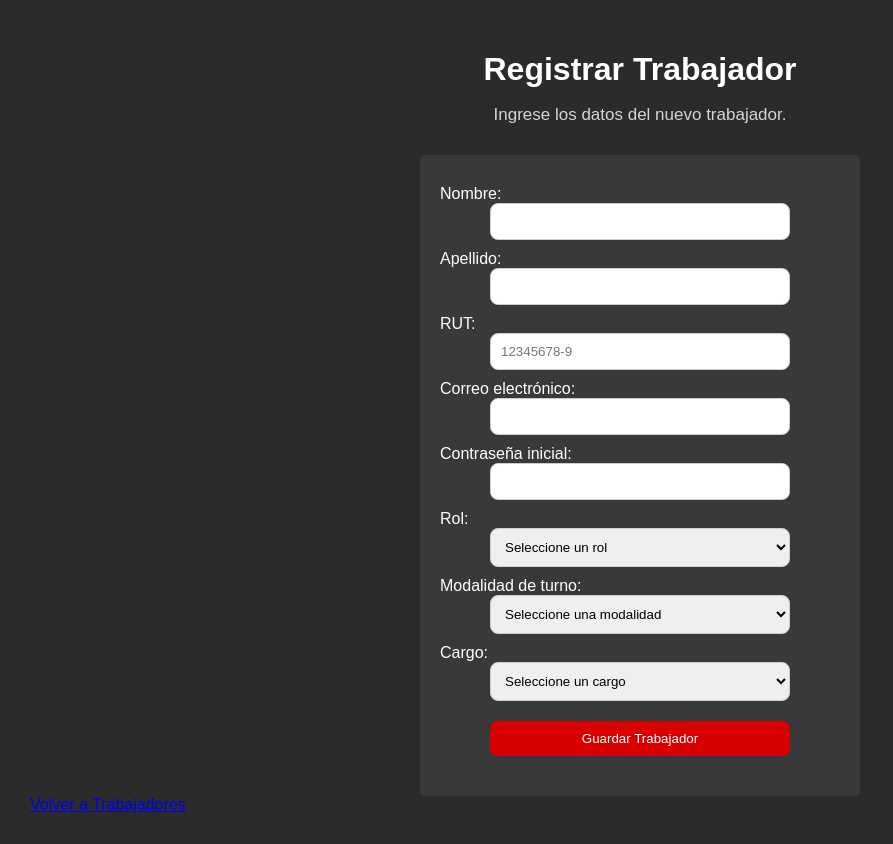
After one commit to aliciawon/TurnoSmart, a Flask app: page /jefatura/ingreso-trabajadores in a window 1280 px wide. The commit adds this page. Shown: the whole page, without its empty margins (0-893 px from the left). Run offline with Flask 3, Linux system fonts and the light colour scheme; the visitor is signed in with stand-in values (Sample User, id 1); data that the repository does not hold is empty; some libraries are stand-ins or nearby versions.

Commit message:
Implementar gestion y registro de trabajadores en TurnoSmart

```diff
--- a/app.py
+++ b/app.py
@@ -1,10 +1,11 @@
 
-from flask import Flask, render_template, request
+from flask import Flask, render_template, request, session, redirect, url_for
 import psycopg
 from dotenv import load_dotenv
 import os
 from argon2 import PasswordHasher
 from argon2.exceptions import VerifyMismatchError, VerificationError
+from routes.jefatura import jefatura_bp
 
 load_dotenv()
 
@@ -17,7 +18,8 @@ db_password = os.environ.get("DB_PASSWORD")
 ph = PasswordHasher()
 
 app = Flask(__name__)
-
+app.register_blueprint(jefatura_bp, url_prefix="/jefatura")
+app.config["SECRET_KEY"] = os.environ.get("SECRET_KEY")
 
 @app.route("/")
 def inicio():
@@ -28,6 +30,25 @@ def inicio():
 def recuperar_contrasena():
     return render_template("recuperar-contrasena.html")
 
+@app.route("/panel")
+def panel():
+    if "usuario_id" not in session:
+        return render_template("index.html", error="Debes iniciar sesión para acceder al panel")
+    rol = session.get("id_rol")
+    if rol == 1:
+        return render_template("jefatura/panel-jefatura.html")
+    if rol == 2:
+        print("Es Lider")
+    if rol == 3:
+        print("Es Trabajador")
+
+    return render_template("panel.html")
+
+@app.route("/cerrar-sesion", methods=["POST"])
+def cerrar_sesion():
+    session.clear()
+    return render_template("index.html", error="Has cerrado sesión correctamente")
+
 
 @app.route("/login", methods=["POST"])
 def login():
@@ -37,7 +58,7 @@ def login():
     error_login = "Correo electrónico o contraseña incorrectos"
 
     if not correo or not contrasena:
-        return render_template("index.html", error=error_login)
+        return render_template("index.html", error=error_login, correo=correo)
 
     try:
         conexion = psycopg.connect(
@@ -68,7 +89,7 @@ def login():
         return "Error interno del servidor", 500
 
     if usuario is None:
-        return render_template("index.html", error=error_login)
+        return render_template("index.html", error=error_login, correo=correo)
 
     hash_contrasena = usuario[2]
 
@@ -76,14 +97,31 @@ def login():
         ph.verify(hash_contrasena, contrasena)
 
     except VerifyMismatchError:
-        return render_template("index.html", error=error_login)
+        return render_template("index.html", error=error_login, correo=correo)
 
     except VerificationError:
         app.logger.exception("Error al verificar el hash")
         return "Error interno del servidor", 500
 
-    return "Inicio de sesión exitoso"
+    session.clear()
+
+    session["usuario_id"] = usuario[0]
+    session["correo"] = usuario[1]
+    session["id_rol"] = usuario[3]
+
+    return redirect(url_for("panel"))
 
 
 if __name__ == "__main__":
     app.run(debug=True)
+
+
+# python = Abre el intérprete de Python en la terminal.
+# from argon2 import PasswordHasher = Importa la herramienta Argon2.
+# ph = PasswordHasher() = Crea el objeto para generar hashes
+# ph.hash("TurnoSmart2026!") = Convierte nuestra contraseña de prueba en un hash seguro.
+# exit() = Sale del intérprete de Python.
+#ph.hash() genera un hash nuevo.
+# ph.verify() comprueba si una contraseña coincide con un hash existente.
+#correo de prueba = jefatura@turnosmart.cl
+#contraseña de prueba = TurnoSmart2026!
--- /dev/null
+++ b/routes/jefatura.py
@@ -0,0 +1,232 @@
+
+import os
+import re
+import secrets
+
+import psycopg
+from psycopg import errors
+from argon2 import PasswordHasher
+from flask import (
+    Blueprint,
+    render_template,
+    session,
+    redirect,
+    url_for,
+    request,
+)
+
+jefatura_bp = Blueprint("jefatura", __name__)
+ph = PasswordHasher()
+
+
+def conectar_bd():
+    return psycopg.connect(
+        host=os.environ.get("DB_HOST"),
+        port=os.environ.get("DB_PORT"),
+        dbname=os.environ.get("DB_NAME"),
+        user=os.environ.get("DB_USER"),
+        password=os.environ.get("DB_PASSWORD"),
+    )
+
+
+def acceso_jefatura():
+    if "usuario_id" not in session:
+        return redirect(url_for("inicio"))
+
+    if session.get("id_rol") != 1:
+        return "Acceso denegado", 403
+
+    return None
+
+
+@jefatura_bp.route("/trabajadores")
+def jefatura_trabajadores():
+    acceso = acceso_jefatura()
+    if acceso is not None:
+        return acceso
+
+    try:
+        with conectar_bd() as conexion:
+            with conexion.cursor() as cursor:
+                cursor.execute("""
+                    SELECT
+                        t.id_trabajador,
+                        t.nombre,
+                        t.apellido,
+                        u.correo,
+                        r.nombre_rol
+                    FROM trabajadores t
+                    JOIN usuarios u
+                        ON t.id_usuario = u.id_usuario
+                    JOIN roles r
+                        ON u.id_rol = r.id_rol
+                    ORDER BY t.id_trabajador
+                """)
+
+                filas = cursor.fetchall()
+
+        trabajadores = [
+            {
+                "id": fila[0],
+                "nombre": f"{fila[1]} {fila[2]}",
+                "correo": fila[3],
+                "rol": fila[4],
+            }
+            for fila in filas
+        ]
+
+    except psycopg.Error:
+        jefatura_bp.logger.exception(
+            "Error al consultar trabajadores"
+        ) if hasattr(jefatura_bp, "logger") else None
+        return "Error al consultar trabajadores", 500
+
+    return render_template(
+        "jefatura/trabajadores.html",
+        trabajadores=trabajadores,
+    )
+
+
+@jefatura_bp.route(
+    "/ingreso-trabajadores",
+    methods=["GET", "POST"],
+)
+def ingreso_trabajadores():
+    acceso = acceso_jefatura()
+    if acceso is not None:
+        return acceso
+
+    try:
+        with conectar_bd() as conexion:
+            with conexion.cursor() as cursor:
+                cursor.execute("""
+                    SELECT id_cargo, nombre_cargo
+                    FROM cargos
+                    ORDER BY nombre_cargo
+                """)
+
+                cargos = [
+                    {
+                        "id_cargo": fila[0],
+                        "nombre_cargo": fila[1],
+                    }
+                    for fila in cursor.fetchall()
+                ]
+
+        if request.method == "GET":
+            session["csrf_token"] = secrets.token_hex(16)
+            return render_template(
+                "jefatura/ingreso-trabajadores.html",
+                cargos=cargos,
+                csrf_token=session["csrf_token"],
+            )
+
+        # El formulario debe tener protección CSRF
+        # antes de habilitar el registro.
+        token = request.form.get("csrf_token", "")
+        if not token or token != session.get("csrf_token"):
+            session["csrf_token"] = secrets.token_hex(16)
+            return render_template(
+            "jefatura/ingreso-trabajadores.html",
+            cargos=cargos,
+            error="Solicitud no válida",
+            csrf_token=session["csrf_token"],
+        ), 400
+
+
+        nombre = request.form.get("nombre", "").strip()
+        apellido = request.form.get("apellido", "").strip()
+        rut = request.form.get("rut", "").strip().upper()
+        correo = request.form.get("correo", "").strip().lower()
+        contrasena = request.form.get("contrasena", "")
+        rol = request.form.get("rol", "")
+        modalidad = request.form.get("modalidad_turno", "")
+        cargo = request.form.get("cargo", "")
+
+        if not all([
+            nombre, apellido, rut, correo,
+            contrasena, rol, modalidad, cargo,
+        ]):
+            error = "Debes completar todos los campos."
+        elif len(nombre) > 20 or len(apellido) > 20:
+            error = "Nombre y apellido admiten hasta 20 caracteres."
+        elif len(rut) > 12:
+            error = "El RUT es demasiado largo."
+        elif len(correo) > 150 or "@" not in correo:
+            error = "Correo electrónico no válido."
+        elif len(contrasena) < 12:
+            error = "La contraseña debe tener al menos 12 caracteres."
+        elif rol not in ("1", "2", "3"):
+            error = "Selecciona un rol válido."
+        elif modalidad not in ("FIJO", "ROTATIVO"):
+            error = "Selecciona una modalidad válida."
+        elif not cargo.isdigit():
+            error = "Selecciona un cargo válido."
+        elif int(cargo) not in [
+            item["id_cargo"] for item in cargos
+        ]:
+            error = "El cargo seleccionado no existe."
+        else:
+            error = None
+
+        if error:
+            return render_template(
+                "jefatura/ingreso-trabajadores.html",
+                cargos=cargos,
+                error=error,
+                 csrf_token=session["csrf_token"],
+            ), 400
+
+        hash_contrasena = ph.hash(contrasena)
+
+        with conectar_bd() as conexion:
+            with conexion.cursor() as cursor:
+                cursor.execute("""
+                    INSERT INTO usuarios (
+                        correo,
+                        password_hash,
+                        id_rol
+                    )
+                    VALUES (%s, %s, %s)
+                    RETURNING id_usuario
+                """, (
+                    correo,
+                    hash_contrasena,
+                    int(rol),
+                ))
+
+                id_usuario = cursor.fetchone()[0]
+
+                cursor.execute("""
+                    INSERT INTO trabajadores (
+                        id_usuario,
+                        rut,
+                        nombre,
+                        apellido,
+                        modalidad_turno,
+                        id_cargo
+                    )
+                    VALUES (%s, %s, %s, %s, %s, %s)
+                """, (
+                    id_usuario,
+                    rut,
+                    nombre,
+                    apellido,
+                    modalidad,
+                    int(cargo),
+                ))
+
+        return redirect(
+            url_for("jefatura.jefatura_trabajadores")
+        )
+
+    except errors.UniqueViolation:
+        return render_template(
+            "jefatura/ingreso-trabajadores.html",
+            cargos=cargos,
+            error="El correo o RUT ya está registrado.",
+            csrf_token=session["csrf_token"],
+        ), 400
+
+    except psycopg.Error:
+        return "Error al procesar los datos", 500
--- /dev/null
+++ b/static/css/ingreso-trabajadores.css
@@ -0,0 +1,77 @@
+
+
+body {
+    background-color: #2b2b2b;
+    color: #ffffff;
+    font-family: Arial, sans-serif;
+    margin: 0;
+    padding: 30px;
+}
+
+h1 {
+    color: #ffffff;
+    font-size: 32px;
+    margin-bottom: 15px;
+    text-align: center;
+}
+
+p {
+    color: #d1d5db;
+    font-size: 17px;
+    margin-bottom: 30px;
+    text-align: center;
+}
+
+label {
+    display: block;
+    margin-top: 10px;
+    text-align: left;
+    max-width: 300px;
+    margin: 10px auto 5 auto;
+}
+
+form {
+    max-width: 400px;
+    margin: 0 auto;
+    padding: 20px;
+    background-color: #393939;
+    border-radius: 5px;
+}
+select {
+    box-sizing: border-box;
+    padding: 10px;
+    border-radius: 8px;
+    border: 1px solid #cccccc;
+    display: block;
+    margin: 0 auto;
+    width: 100%;
+    max-width: 300px;
+}
+input[type="text"], input[type="email"], input[type="password"] {
+    box-sizing: border-box;
+    padding: 10px;
+    border-radius: 8px;
+    border: 1px solid #cccccc;
+    display: block;
+    margin: 0 auto;
+    width: 100%;
+    max-width: 300px;
+}
+button {
+    box-sizing: border-box;
+    display: block;
+    margin: 20px auto;
+    width: 100%;
+    max-width: 300px;
+    background-color: #d90000;
+    color: white;
+    padding: 10px 20px;
+    border: none;
+    cursor: pointer;
+    text-align: center;
+    transition: background-color 0.3s;
+    border-radius: 8px;
+}
+button:hover {
+    background-color: #a80000;
+}
--- a/templates/index.html
+++ b/templates/index.html
@@ -11,7 +11,7 @@
     <p>Sistema de gestión de turnos y horas extras.</p>
     <form method="post" action="/login">
         <label for="correo">Correo electrónico:</label>
-        <input type="email" id="correo" name="correo" required>
+        <input type="email" id="correo" name="correo" value="{{ correo|default('')|e }}" required>
         <label for="contrasena">Contraseña:</label>
         <input type="password" id="contrasena" name="contrasena" required>
         <button type="submit" id="inicio-sesion" name="inicio-sesion">Iniciar sesión</button>
--- /dev/null
+++ b/templates/jefatura/ingreso-trabajadores.html
@@ -0,0 +1,77 @@
+
+<!DOCTYPE html>
+<html lang="es">
+<head>
+    <meta charset="UTF-8">
+    <meta name="viewport" content="width=device-width, initial-scale=1.0">
+    <title>Registrar Trabajador - TurnoSmart</title>
+
+    <link rel="stylesheet" href="{{ url_for('static', filename='css/ingreso-trabajadores.css') }}">
+</head>
+<body>
+
+    <h1>Registrar Trabajador</h1>
+    <p>Ingrese los datos del nuevo trabajador.</p>
+
+    <form method="POST">
+        <input type="hidden" name="csrf_token" value="{{ csrf_token }}">
+
+        {% if error %}
+          <p style="color: red;">{{ error }}</p>
+         {% endif %}
+
+        <label for="nombre">Nombre:</label>
+        <input type="text" id="nombre" name="nombre"
+               maxlength="20" required>
+
+        <label for="apellido">Apellido:</label>
+        <input type="text" id="apellido" name="apellido"
+               maxlength="20" required>
+
+        <label for="rut">RUT:</label>
+        <input type="text" id="rut" name="rut"
+               maxlength="12"
+               placeholder="12345678-9" required>
+
+        <label for="correo">Correo electrónico:</label>
+        <input type="email" id="correo" name="correo" required>
+
+        <label for="contrasena">Contraseña inicial:</label>
+        <input type="password" id="contrasena"
+               name="contrasena" required>
+
+        <label for="rol">Rol:</label>
+        <select id="rol" name="rol" required>
+            <option value="">Seleccione un rol</option>
+            <option value="1">Jefatura</option>
+            <option value="2">Líder</option>
+            <option value="3">Trabajador</option>
+        </select>
+
+        <label for="modalidad_turno">Modalidad de turno:</label>
+        <select id="modalidad_turno" name="modalidad_turno" required>
+            <option value="">Seleccione una modalidad</option>
+            <option value="FIJO">Fijo</option>
+            <option value="ROTATIVO">Rotativo</option>
+        </select>
+
+        <label for="cargo">Cargo:</label>
+        <select id="cargo" name="cargo" required>
+            <option value="">Seleccione un cargo</option>
+            {% for cargo in cargos %}
+                <option value="{{ cargo.id_cargo }}">
+                    {{ cargo.nombre_cargo }}
+                </option>
+            {% endfor %}
+        </select>
+
+        <button type="submit">Guardar Trabajador</button>
+
+    </form>
+
+    <a href="{{ url_for('jefatura.jefatura_trabajadores') }}">
+        Volver a Trabajadores
+    </a>
+
+</body>
+</html>
--- /dev/null
+++ b/templates/panel.html
@@ -0,0 +1,6 @@
+<h1>Bienvenido a TurnoSmart</h1>
+    <P>Has iniciado sesión correctamente.</P>
+
+    <form action="{{ url_for('cerrar_sesion') }}" method="post">
+        <button type="submit">Cerrar Sesión</button>
+    </form>
```
Also changed, not shown: database/schema.sql (+8 -2 lines), static/css/panel-jefatura.css (added, +86 -0 lines), static/css/trabajadores.css (added, +28 -0 lines), templates/jefatura/panel-jefatura.html (added, +38 -0 lines), templates/jefatura/trabajadores.html (added, +40 -0 lines), routes/__init__.py (added), static/css/style.css (line endings or trailing spaces), templates/jefatura/configuracion.html (added), templates/jefatura/disponibilidad.html (added), templates/jefatura/horas-extras.html (added), templates/jefatura/planificacion.html (added), templates/jefatura/reporte.html (added).
